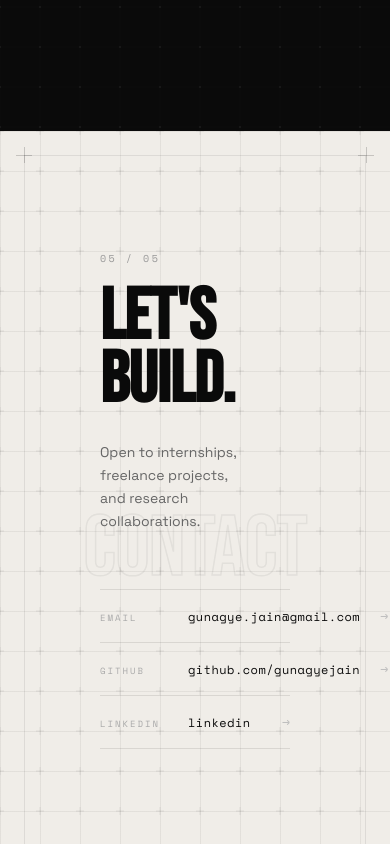
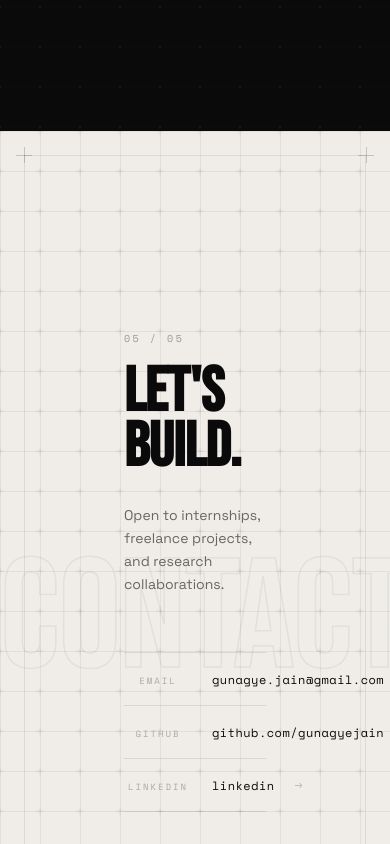
Before and after one commit to GunagyeJain/portfolio, a React (Vite) app: page / in a window 390 px wide. Shown: the part 3300-4144 px from the top of the page. Built offline with nearby package versions, Linux system fonts and the light colour scheme.

Commit message:
feat(mobile): Contact mobile layout

```diff
--- a/src/index.css
+++ b/src/index.css
@@ -1371,4 +1371,28 @@ a {
     margin-top: 40px;
   }
 
+  /* ── Contact ────────────────────────────────────────────── */
+  .contact {
+    min-height: 100svh;
+    padding: 80px 24px;
+  }
+
+  .contact-heading {
+    font-size: clamp(52px, 16vw, 96px);
+  }
+
+  .contact-links {
+    flex-direction: column;
+  }
+
+  .contact-link {
+    width: 100%;
+    text-align: center;
+  }
+
+  /* Background watermark — scale down */
+  .contact-bgword {
+    font-size: 40vw;
+  }
+
 } /* end @media (max-width: 768px) */
```
